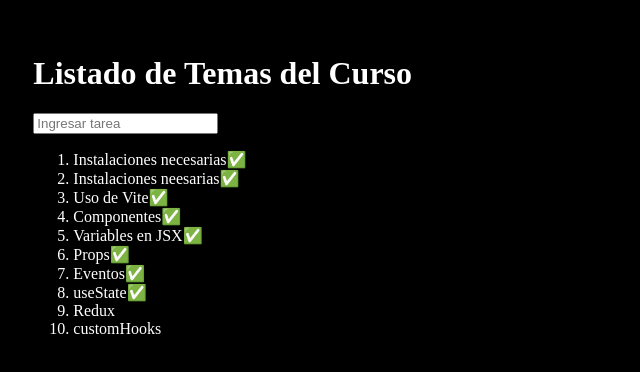
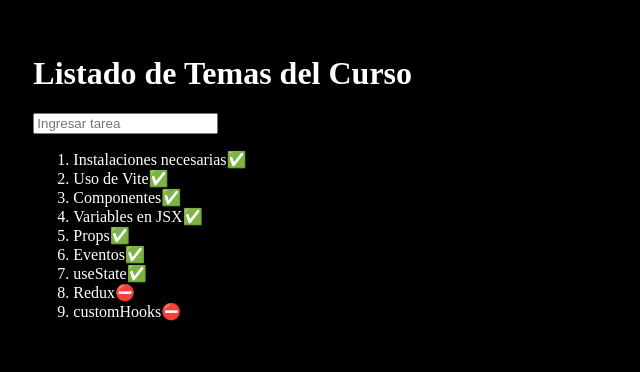
Before and after one commit to CosmoCarpincho/estudio-react, a React (Vite) app in the folder primer-proyecto-react/: page / in a window 1280 px wide. Shown: the top 372 px of the page, without its empty margins (0-640 px from the left). Built offline with nearby package versions, Linux system fonts and the light colour scheme.

Commit message:
estudio react+vite 06

```diff
--- a/primer-proyecto-react/src/ListadoApp.jsx
+++ b/primer-proyecto-react/src/ListadoApp.jsx
@@ -3,8 +3,8 @@ import { AgregarTarea } from './components/AgregarTarea'
 const Item = ({ nombre, visto }) => {
     return (
         <li>{nombre}
-            {/* {visto ? '✅' : '⛔'} */}
-            {visto && '✅'}
+            {visto ? '✅' : '⛔'}
+            {/* {visto && '✅'} */}
         </li>
     )
 
@@ -12,26 +12,36 @@ const Item = ({ nombre, visto }) => {
 
 export const ListadoApp = () => {
     let listadoSecciones = [
-        { nombre: 'Instalaciones necesarias', visto: true },
-        { nombre: "Instalaciones neesarias", visto: true },
-        { nombre: "Uso de Vite", visto: true },
-        { nombre: "Componentes", visto: true },
-        { nombre: "Variables en JSX", visto: true },
-        { nombre: "Props", visto: true },
-        { nombre: "Eventos", visto: true },
-        { nombre: "useState", visto: true },
-        { nombre: "Redux", visto: false },
-        { nombre: "customHooks", visto: false },
+        { id: 0, nombre: 'Instalaciones necesarias', visto: true },
+        { id: 1, nombre: "Uso de Vite", visto: true },
+        { id: 2, nombre: "Componentes", visto: true },
+        { id: 3, nombre: "Variables en JSX", visto: true },
+        { id: 4, nombre: "Props", visto: true },
+        { id: 5,nombre: "Eventos", visto: true },
+        { id: 6, nombre: "useState", visto: true },
+        { id: 7, nombre: "Redux", visto: false },
+        { id: 8, nombre: "customHooks", visto: false },
     ]
     const [arreglo, setArreglo] = useState(listadoSecciones)
+
+    const onAgregarTarea = (valor) => {
+        let val = valor.trim()
+        if (val < 1) return // validar que el valor exista y no sea vacio
+        const envio = {
+            id: arreglo.length,
+            nombre: val,
+            visto: false
+        }
+        setArreglo([...arreglo, envio])
+    }
 
     return (
         <>
             <h1>Listado de Temas del Curso</h1>
-            <AgregarTarea agregarTarea={setArreglo}/>
+            <AgregarTarea agregarTarea={onAgregarTarea}/>
             <ol>
                 {/* <Item nombre="Instalaciones neesarias" visto={true}></Item> */}
-                {arreglo.map(item => <Item key={item.nombre} nombre={item.nombre} visto={item.visto}></Item>)}
+                {arreglo.map(item => <Item key={item.id} nombre={item.nombre} visto={item.visto}></Item>)}
             </ol>
         </>
     )
--- a/primer-proyecto-react/src/components/AgregarTarea.jsx
+++ b/primer-proyecto-react/src/components/AgregarTarea.jsx
@@ -7,12 +7,14 @@ export const AgregarTarea = ({agregarTarea}) => {
     }
     const onSubmit = (event) => {
         event.preventDefault()
-        const envio = {
-            nombre: inputValue,
-            visto: false
-        }
+        agregarTarea(inputValue)
 
-        agregarTarea(tareas => {return [...tareas, envio]})
+        // const envio = {
+        //     nombre: inputValue,
+        //     visto: false
+        // }
+
+        // agregarTarea(tareas => {return [...tareas, envio]})
     }
 
     return (
```
